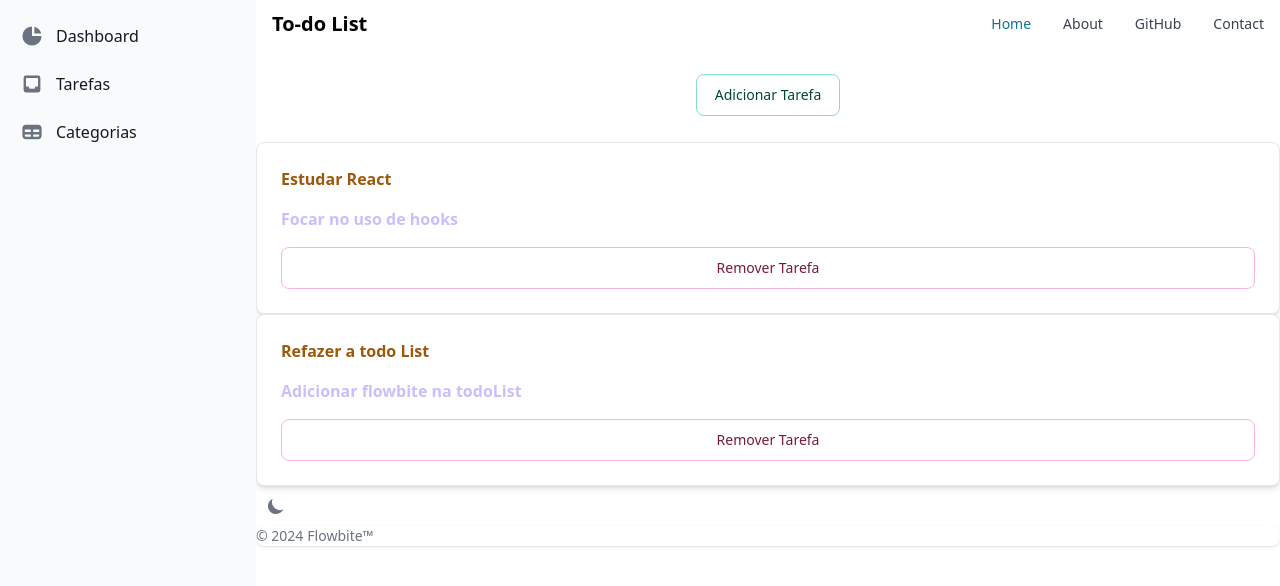
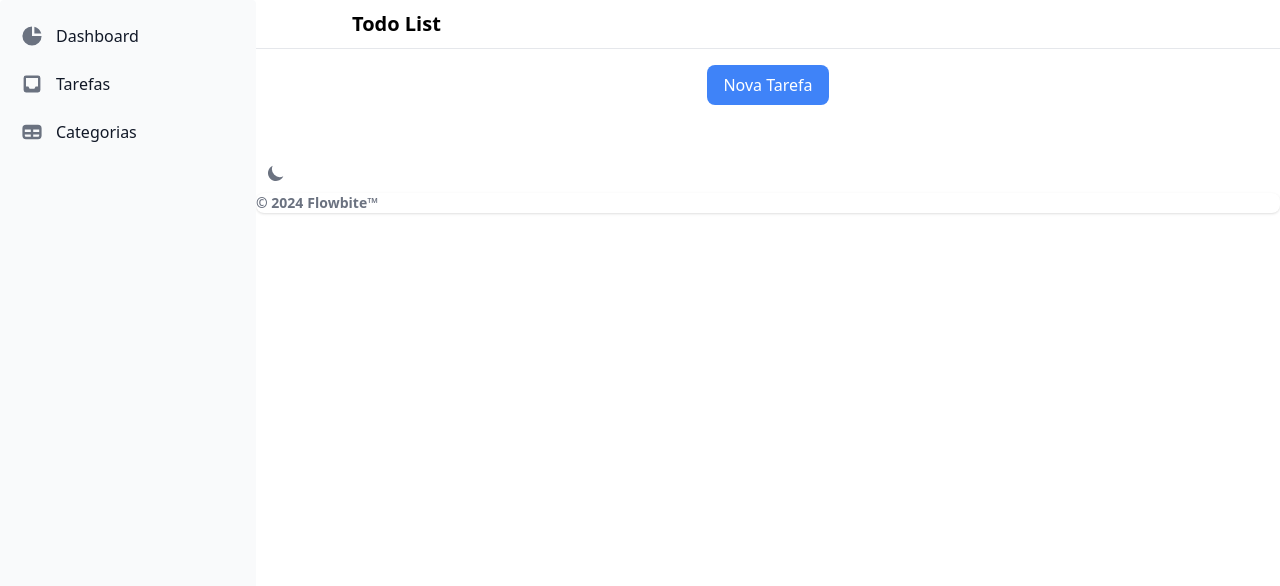
Before and after one commit to venturelli-91/To-do-list, a Next.js app: page / in a window 1280 px wide. Shown: the top 586 px of the page. Built offline with nearby package versions, Linux system fonts and the light colour scheme.

Commit message:
Ajuste do menu e sidebar

```diff
--- a/package.json
+++ b/package.json
@@ -16,7 +16,8 @@
     "react-dom": "^19.0.0",
     "react-icons": "^5.4.0",
     "slick-carousel": "^1.8.1",
-    "uuid": "^11.0.5"
+    "uuid": "^11.0.5",
+    "zustand": "^5.0.3"
   },
   "devDependencies": {
     "@eslint/eslintrc": "^3",
--- /dev/null
+++ b/src/components/AddTaskModal.tsx
@@ -0,0 +1,46 @@
+import { Button, Modal, TextInput } from "flowbite-react";
+import { useState } from "react";
+import { useTaskStore } from "@/store/taskStore";
+
+interface AddTaskModalProps {
+	isOpen: boolean;
+	onClose: () => void;
+}
+
+export default function AddTaskModal({ isOpen, onClose }: AddTaskModalProps) {
+	const [title, setTitle] = useState("");
+	const addTask = useTaskStore((state) => state.addTask);
+
+	const handleSubmit = () => {
+		if (title.trim()) {
+			addTask(title);
+			setTitle("");
+			onClose();
+		}
+	};
+
+	return (
+		<Modal
+			show={isOpen}
+			onClose={onClose}>
+			<Modal.Header>Nova Tarefa</Modal.Header>
+			<Modal.Body>
+				<TextInput
+					type="text"
+					placeholder="Digite o título da tarefa"
+					value={title}
+					onChange={(e) => setTitle(e.target.value)}
+					className="mb-4"
+				/>
+			</Modal.Body>
+			<Modal.Footer>
+				<Button onClick={handleSubmit}>Adicionar</Button>
+				<Button
+					color="gray"
+					onClick={onClose}>
+					Cancelar
+				</Button>
+			</Modal.Footer>
+		</Modal>
+	);
+}
--- a/src/components/TaskCard.tsx
+++ b/src/components/TaskCard.tsx
@@ -1,89 +1,35 @@
-import React, { useState } from "react";
-import { Alert, Button, Card, MegaMenu } from "flowbite-react";
-import TaskModal from "./TaskModal";
+import { Card, Checkbox } from "flowbite-react";
+import { HiTrash } from "react-icons/hi";
+import { useTaskStore } from "@/store/taskStore";
 
-interface CardProps {
-	id: number;
-	title: string;
-	description: string;
-}
-
-const TaskCard = () => {
-	const [tarefas, setTarefas] = useState<CardProps[]>([
-		{ id: 1, title: "Estudar React", description: "Focar no uso de hooks" },
-		{
-			id: 2,
-			title: "Refazer a todo List",
-			description: "Adicionar flowbite na todoList",
-		},
-	]);
-
-	const [successMessage, setSuccessMessage] = useState<string | null>(null);
-	const [deleteMessage, setDeleteMessage] = useState<string | null>(null);
-	const [openModal, setOpenModal] = useState(false);
-
-	const addTarefa = (title: string, description: string) => {
-		const novaTarefa: CardProps = {
-			id: Date.now(),
-			title,
-			description,
-		};
-		setTarefas([...tarefas, novaTarefa]);
-		setSuccessMessage("Tarefa adicionada com sucesso!");
-		setTimeout(() => setSuccessMessage(null), 4000);
-	};
-
-	const deletarTarefa = (id: number) => {
-		setTarefas(tarefas.filter((tarefa) => tarefa.id !== id));
-		setDeleteMessage("Tarefa removida!");
-		setTimeout(() => setDeleteMessage(null), 4000);
-	};
+export default function TaskCard() {
+	const { tasks, toggleTask, deleteTask } = useTaskStore();
 
 	return (
-		<>
-			<MegaMenu>
-				<div className="flex justify-center items-center w-full m-4">
-					<Button
-						onClick={() => setOpenModal(true)}
-						color="green">
-						Adicionar Tarefa
-					</Button>
-
-					<TaskModal
-						openModal={openModal}
-						setOpenModal={setOpenModal}
-						addTarefa={addTarefa}
-					/>
-				</div>
-			</MegaMenu>
-
-			{successMessage && (
-				<Alert color="green">
-					<span>{successMessage}</span>
-				</Alert>
-			)}
-
-			{deleteMessage && (
-				<Alert color="red">
-					<span>{deleteMessage}</span>
-				</Alert>
-			)}
-
-			<div>
-				{tarefas.map((tarefa) => (
-					<Card key={tarefa.id}>
-						<h4 className="font-bold text-yellow-600">{tarefa.title}</h4>
-						<p className="font-bold text-purple-300">{tarefa.description}</p>
-						<Button
-							color="pink"
-							onClick={() => deletarTarefa(tarefa.id)}>
-							Remover Tarefa
-						</Button>
-					</Card>
-				))}
-			</div>
-		</>
+		<div className="p-4">
+			{tasks.map((task) => (
+				<Card
+					key={task.id}
+					className="mb-3">
+					<div className="flex items-center justify-between">
+						<div className="flex items-center gap-3">
+							<Checkbox
+								checked={task.completed}
+								onChange={() => toggleTask(task.id)}
+							/>
+							<span
+								className={task.completed ? "line-through text-gray-500" : ""}>
+								{task.title}
+							</span>
+						</div>
+						<button
+							onClick={() => deleteTask(task.id)}
+							className="p-1 hover:bg-gray-100 rounded-lg dark:hover:bg-gray-700 text-red-500">
+							<HiTrash className="w-5 h-5" />
+						</button>
+					</div>
+				</Card>
+			))}
+		</div>
 	);
-};
-
-export default TaskCard;
+}
--- a/src/components/TaskNavbar.tsx
+++ b/src/components/TaskNavbar.tsx
@@ -1,36 +1,20 @@
-import Link from "next/link";
 import { Navbar } from "flowbite-react";
 import React from "react";
 
-const TaskNavbar = () => {
+export default function TaskNavbar() {
 	return (
 		<Navbar
 			fluid
-			rounded>
-			<Navbar.Brand
-				as={Link}
-				href="https://flowbite-react.com">
-				<span className="self-center whitespace-nowrap text-xl font-bold dark:text-white">
-					To-do List
-				</span>
-			</Navbar.Brand>
-			<Navbar.Toggle />
-			<Navbar.Collapse>
-				<Navbar.Link
-					href="#"
-					active>
-					Home
-				</Navbar.Link>
-				<Navbar.Link
-					as={Link}
-					href="#">
-					About
-				</Navbar.Link>
-				<Navbar.Link href="#">GitHub</Navbar.Link>
-				<Navbar.Link href="#">Contact</Navbar.Link>
-			</Navbar.Collapse>
+			className="border-b">
+			<div className="pl-20">
+				{" "}
+				{/* Espaço para o botão do menu */}
+				<Navbar.Brand href="/">
+					<span className="text-xl font-semibold dark:text-white">
+						Todo List
+					</span>
+				</Navbar.Brand>
+			</div>
 		</Navbar>
 	);
-};
-
-export default TaskNavbar;
+}
--- a/src/components/TaskSidebar.tsx
+++ b/src/components/TaskSidebar.tsx
@@ -1,11 +1,62 @@
 import { Sidebar } from "flowbite-react";
-import { HiChartPie, HiInbox, HiTable } from "react-icons/hi";
+import { HiChartPie, HiInbox, HiTable, HiMenuAlt1 } from "react-icons/hi";
+import { useEffect, useRef, useCallback } from "react";
 
-export default function TaskSidebar() {
+interface TaskSidebarProps {
+	isOpen: boolean;
+	toggleSidebar: () => void;
+}
+
+export default function TaskSidebar({
+	isOpen,
+	toggleSidebar,
+}: TaskSidebarProps) {
+	const timerRef = useRef<NodeJS.Timeout | undefined>(undefined);
+
+	const startTimer = useCallback(() => {
+		if (isOpen) {
+			clearTimeout(timerRef.current);
+			timerRef.current = setTimeout(() => {
+				toggleSidebar();
+			}, 5000);
+		}
+	}, [isOpen, toggleSidebar]);
+
+	useEffect(() => {
+		startTimer();
+
+		const handleMouseMove = () => {
+			startTimer();
+		};
+
+		if (isOpen) {
+			window.addEventListener("mousemove", handleMouseMove);
+		}
+
+		return () => {
+			clearTimeout(timerRef.current);
+			window.removeEventListener("mousemove", handleMouseMove);
+		};
+	}, [isOpen, toggleSidebar, startTimer]);
+
 	return (
+		<>
+			<button
+				onClick={toggleSidebar}
+				className={`fixed top-3.5 left-4 z-50 p-2 rounded-lg hover:bg-gray-200 dark:hover:bg-gray-700 transition-opacity duration-300 ${
+					isOpen ? "opacity-0" : "opacity-100"
+				}`}>
+				<HiMenuAlt1 className="w-6 h-6" />
+			</button>
+			<div
+				className={`fixed transition-transform duration-300 ease-in-out ${
+					isOpen ? "translate-x-0" : "-translate-x-full"
+				}`}
+				onMouseEnter={() => clearTimeout(timerRef.current)}
+				onMouseLeave={startTimer}>
 				<Sidebar
 					aria-label="Sidebar with tasks navigation"
-			className="h-screen fixed">
+					className="h-screen">
 					<Sidebar.Items>
 						<Sidebar.ItemGroup>
 							<Sidebar.Item
@@ -26,5 +77,7 @@ export default function TaskSidebar() {
 						</Sidebar.ItemGroup>
 					</Sidebar.Items>
 				</Sidebar>
+			</div>
+		</>
 	);
 }
--- a/src/pages/index.tsx
+++ b/src/pages/index.tsx
@@ -1,31 +1,48 @@
 "use client";
-import TaskModal from "@/components/TaskModal";
 import "@/pages/_app";
-import React from "react";
+import React, { useState } from "react";
 import { DarkThemeToggle, Flowbite } from "flowbite-react";
 import TaskCard from "@/components/TaskCard";
 import TaskFooter from "@/components/TaskFooter";
 import TaskNavbar from "@/components/TaskNavbar";
 import TaskSidebar from "@/components/TaskSidebar";
+import AddTaskModal from "@/components/AddTaskModal";
 
 export default function Home() {
+	const [isSidebarOpen, setIsSidebarOpen] = useState(true);
+	const [isModalOpen, setIsModalOpen] = useState(false);
+
 	return (
 		<React.StrictMode>
 			<Flowbite>
-				<div className="flex min-h-screen">
-					<TaskSidebar />
-					<div className="flex-1 ml-64">
+				<div className="flex min-h-screen bg-white dark:bg-gray-900">
+					<TaskSidebar
+						isOpen={isSidebarOpen}
+						toggleSidebar={() => setIsSidebarOpen(!isSidebarOpen)}
+					/>
+					<div
+						className={`flex-1 transition-all duration-300 ease-in-out bg-white dark:bg-gray-900 ${
+							isSidebarOpen ? "ml-64" : "ml-0"
+						}`}>
 						<TaskNavbar />
-						<TaskModal
-							openModal={false}
-							setOpenModal={() => {}}
-							addTarefa={() => {}}
-						/>
-						<TaskCard />
-						<DarkThemeToggle />
-						<TaskFooter />
+						<div className="flex justify-center">
+							<button
+								onClick={() => setIsModalOpen(true)}
+								className="m-4 px-4 py-2 bg-blue-500 text-white rounded-lg hover:bg-blue-600 dark:bg-blue-600 dark:hover:bg-blue-700">
+								Nova Tarefa
+							</button>
+						</div>
+						<div className="text-gray-900 dark:text-white font-bold">
+							<TaskCard />
+							<DarkThemeToggle />
+							<TaskFooter />
+						</div>
 					</div>
 				</div>
+				<AddTaskModal
+					isOpen={isModalOpen}
+					onClose={() => setIsModalOpen(false)}
+				/>
 			</Flowbite>
 		</React.StrictMode>
 	);
--- /dev/null
+++ b/src/store/taskStore.ts
@@ -0,0 +1,43 @@
+import { create } from "zustand";
+import { persist } from "zustand/middleware";
+
+interface Task {
+	id: string;
+	title: string;
+	completed: boolean;
+}
+
+interface TaskStore {
+	tasks: Task[];
+	addTask: (title: string) => void;
+	toggleTask: (id: string) => void;
+	deleteTask: (id: string) => void;
+}
+
+export const useTaskStore = create(
+	persist<TaskStore>(
+		(set) => ({
+			tasks: [],
+			addTask: (title) =>
+				set((state) => ({
+					tasks: [
+						...state.tasks,
+						{ id: crypto.randomUUID(), title, completed: false },
+					],
+				})),
+			toggleTask: (id) =>
+				set((state) => ({
+					tasks: state.tasks.map((task) =>
+						task.id === id ? { ...task, completed: !task.completed } : task
+					),
+				})),
+			deleteTask: (id) =>
+				set((state) => ({
+					tasks: state.tasks.filter((task) => task.id !== id),
+				})),
+		}),
+		{
+			name: "task-storage",
+		}
+	)
+);
```
Also changed, not shown: 1 other file (tests, documents, lock files or other folders). Lines whose indentation alone changed are shown as unchanged.
